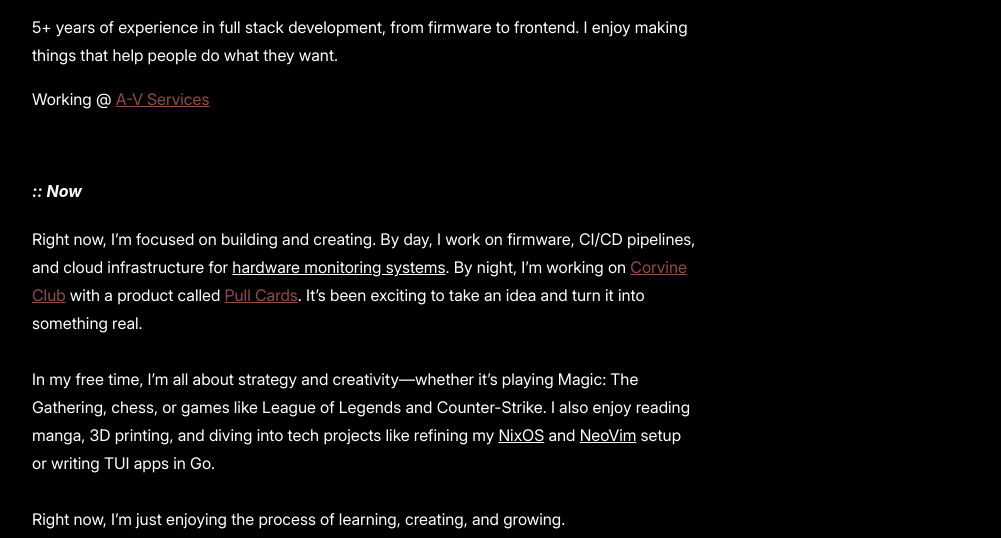
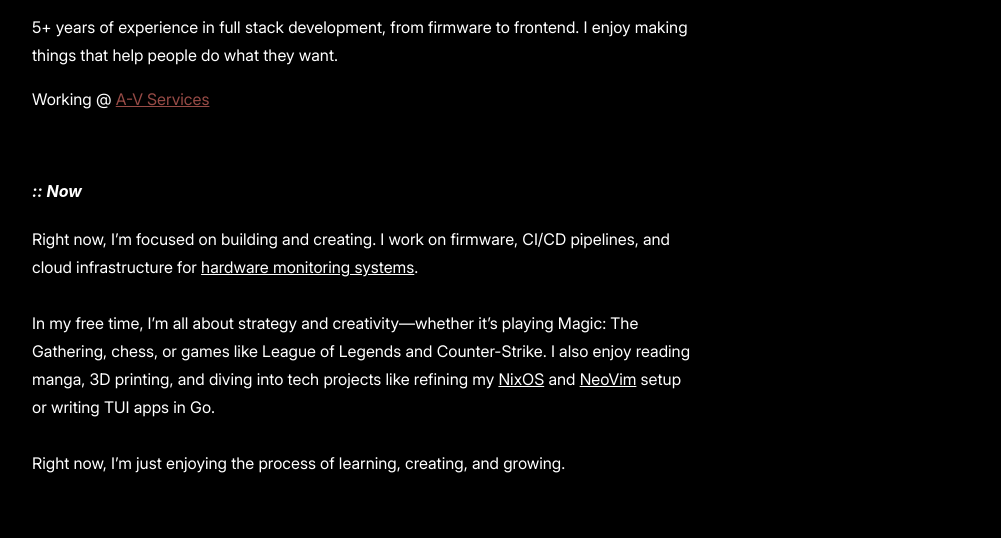
Before and after one commit to tencorvids/www, an Astro site: page / in a window 1280 px wide. Shown: the part 155-693 px from the top of the page, without its empty margins (276-1277 px from the left). Built offline with nearby package versions, Linux system fonts and the light colour scheme; Astro itself is replaced by a stand-in of ours; a web font is replaced by a local one.

Commit message:
Copy changes

```diff
--- a/src/pages/index.astro
+++ b/src/pages/index.astro
@@ -25,18 +25,13 @@
 
 		<div class="flex flex-col gap-4">
 			<p>
-				Right now, I’m focused on building and creating. By day, I work
+				Right now, I’m focused on building and creating. I work
 				on firmware, CI/CD pipelines, and cloud infrastructure for
 				<a
 					href="https://avservices.net/harmony/"
 					target="_blank"
 					class="underline">hardware monitoring systems</a
-				>. By night, I’m working on <a
-					href="/"
-					class="text-accent underline">Corvine Club</a
-				> with a product called
-				<a href="/" class="text-accent underline">Pull Cards</a>. It’s
-				been exciting to take an idea and turn it into something real.<br
+				>.<br
 				/><br />In my free time, I’m all about strategy and
 				creativity—whether it’s playing Magic: The Gathering, chess, or
 				games like League of Legends and Counter-Strike. I also enjoy
```
